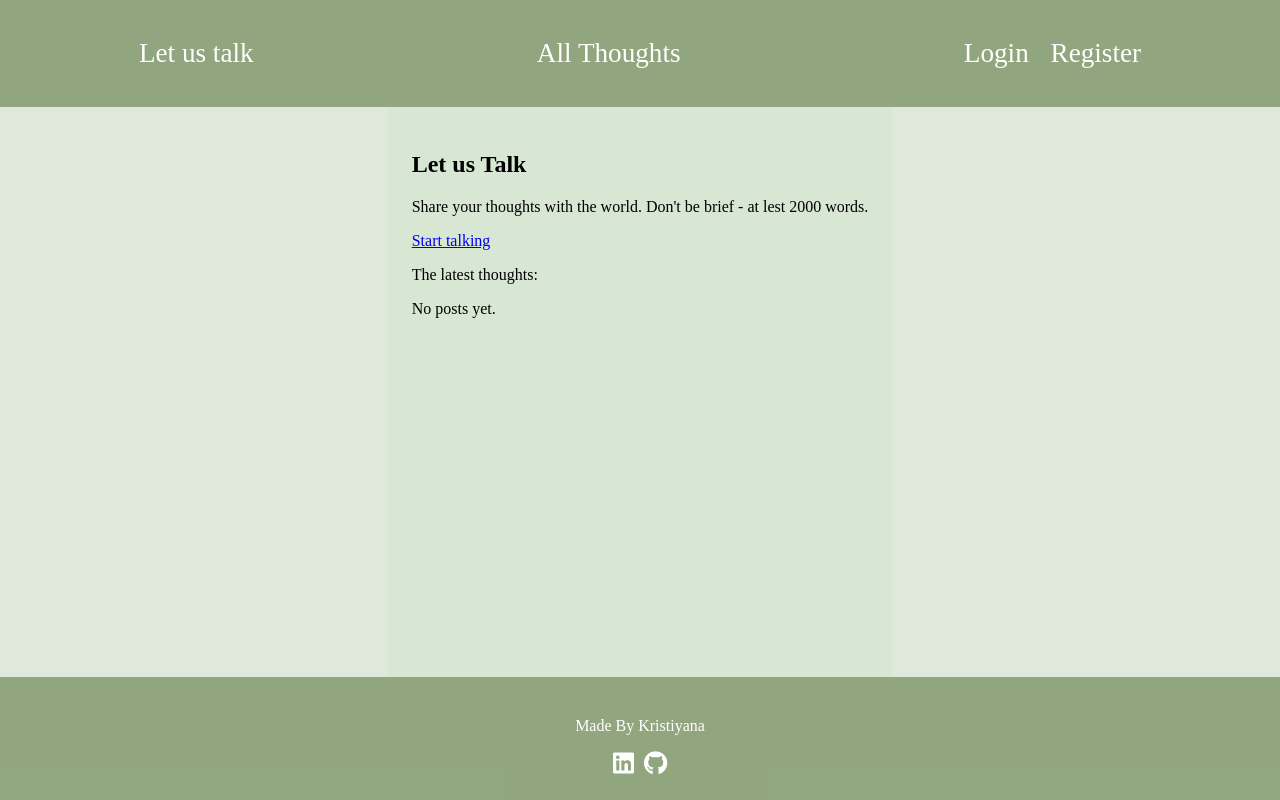
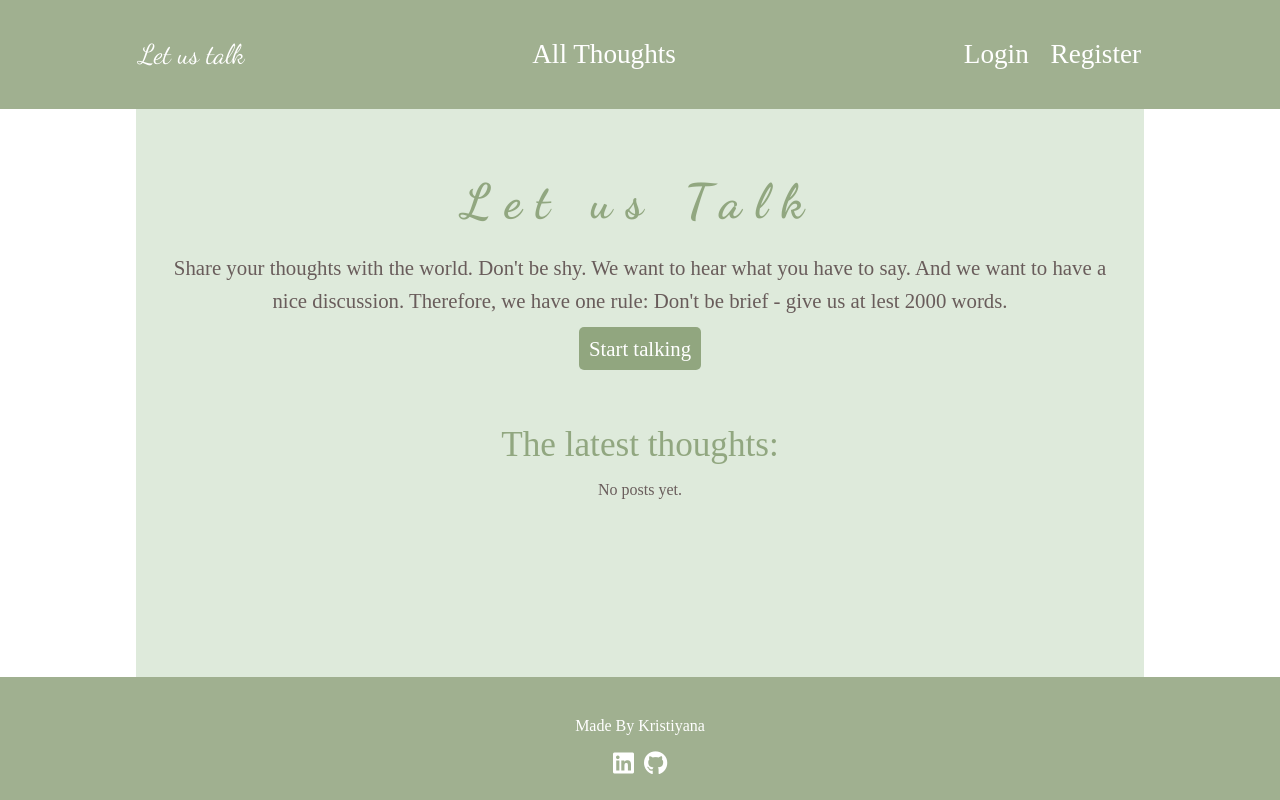
Before and after one commit to kis619/softuni-django-final-project, a Django app: page / in a window 1280 px wide. Run offline with Django 5.2, Linux system fonts and the light colour scheme; data that the repository does not hold is empty.

Commit message:
styles for the homy

```diff
--- a/static/css/home.css
+++ b/static/css/home.css
@@ -1,9 +1,8 @@
 .post {
     box-shadow: 0 4px 8px 0 rgba(0, 0, 0, 0.2);
     max-width: 300px;
-    margin: auto;
     text-align: center;
-    font-family: arial;
+    font-family: arial, sans-serif;
     background-color: rgba(82, 112, 53, 0.18);
     margin: 1em;
     display: inline-block;
@@ -12,3 +11,53 @@
 .post:hover {
     box-shadow: 0 8px 16px 0 rgba(0, 0, 0, 0.2);
 }
+
+h2 {
+    font-size: 3em;
+    text-align: center;
+    font-family: "Dancing Script", cursive;
+    font-optical-sizing: auto;
+    font-style: normal;
+    letter-spacing: .3em;
+    color: var(--primary-color);
+}
+
+section {
+    text-align: center;
+}
+
+.start-link {
+    color: white;
+    padding: 10px;
+    text-decoration: none;
+    transition: background-color 0.3s ease, color 0.3s ease, font-size 0.3s ease;
+    background-color: var(--primary-color);
+    border-radius: 5px;
+    font-size: 1.3em;
+}
+
+.start-link:hover {
+    background-color: var(--secondary-color);
+    color: var(--primary-color);
+    font-size: 2.4em;
+}
+
+.intro > * {
+    margin-bottom: 20px;
+}
+
+.intro > p {
+    font-size: 1.3em;
+    line-height: 1.6em;
+}
+
+.latest-thoughts {
+    margin-top: 4em;
+}
+
+.latest-thoughts > h3 {
+    color: var(--primary-color);
+    font-weight: normal;
+    font-size: 2.2em;
+    margin: 0;
+}
--- a/static/css/styles.css
+++ b/static/css/styles.css
@@ -2,7 +2,7 @@
 :root {
     --primary-color: rgba(82, 112, 53, 0.55);
     --secondary-color: rgba(215, 229, 211, 0.81);
-    --off-white: #eae6e6;
+    --text-color: rgba(92, 77, 77, 0.9);
 }
 
 body {
@@ -11,7 +11,6 @@ body {
     min-height: 100vh;
     margin: 0;
     padding: 0;
-    background-color: var(--secondary-color)
 }
 
 /*------------------------------------------------------------------*/
@@ -30,11 +29,14 @@ nav {
     justify-content: space-between;
     align-items: center;
     flex-wrap: wrap;
-    padding: 1em 1.5em;
+    padding: 1em .2em;
     cursor: pointer;
     font-size: 1.7em;
 }
 
+.nav-left {
+    font-family: "Dancing Script", cursive;
+}
 .nav-left, .nav-center, .nav-right {
     display: flex;
     align-items: center;
@@ -52,20 +54,22 @@ nav a {
     color: #fff;
     text-decoration: none;
     padding: .4em;
-    transition: background-color 0.3s ease, color 0.3s ease;
+    transition: background-color 0.6s ease, color 0.6s ease;
 }
 
 nav a:hover {
     background-color: var(--secondary-color);
     border-radius: 5px;
+    color: var(--primary-color);
 }
 
-@media (max-width: 468px) {
+@media (max-width: 568px) {
     nav {
         flex-direction: column;
     }
 
     .nav-left, .nav-center, .nav-right {
+        font-family: revert;
         justify-content: center;
         width: 100%;
     }
@@ -77,6 +81,9 @@ main {
     background-color: var(--secondary-color);
     flex-grow: 1;
     margin: 0 auto;
+    max-width: 960px;
+    color: var(--text-color);
+
 }
 
 /* Footer */
--- a/templates/base.html
+++ b/templates/base.html
@@ -8,6 +8,9 @@
     <link rel="stylesheet" type="text/css" href="{% static 'css/styles.css' %}">
     <link rel="stylesheet" type="text/css" href="{% static 'css/threads.css' %}">
     <link rel="stylesheet" type="text/css" href="{% static 'css/reactions.css' %}">
+    <link rel="preconnect" href="https://fonts.googleapis.com">
+    <link rel="preconnect" href="https://fonts.gstatic.com" crossorigin>
+    <link href="https://fonts.googleapis.com/css2?family=Dancing+Script:wght@400..700&display=swap" rel="stylesheet">
     <title>{% block title %}My Django Site{% endblock title %}</title>
     {% block extra_head %}{% endblock extra_head %}
 </head>
--- a/templates/home/home.html
+++ b/templates/home/home.html
@@ -8,17 +8,21 @@
 {% block title %}Home - My Website{% endblock %}
 
 {% block content %}
-    <section>
+    <section class="intro">
         <h2>Let us Talk</h2>
         <p>
-            Share your thoughts with the world.
-            Don't be brief - at lest 2000 words.
+            Share your thoughts with the world. Don't be shy.
+            We want to hear what you have to say. And we want to have a nice discussion.
+            Therefore, we have one rule:
+            Don't be brief - give us at lest 2000 words.
         </p>
-        <a href="{% url 'posts_list' %}">Start talking </a>
-        <p>The latest thoughts: </p>
+        <a href="{% url 'posts_list' %}" class="start-link">Start talking </a>
+    </section>
+
+    <section class="latest-thoughts">
+        <h3>The latest thoughts: </h3>
         <div>
             {% include 'fragments/_posts_loop.html' %}
         </div>
-
     </section>
 {% endblock %}
```
